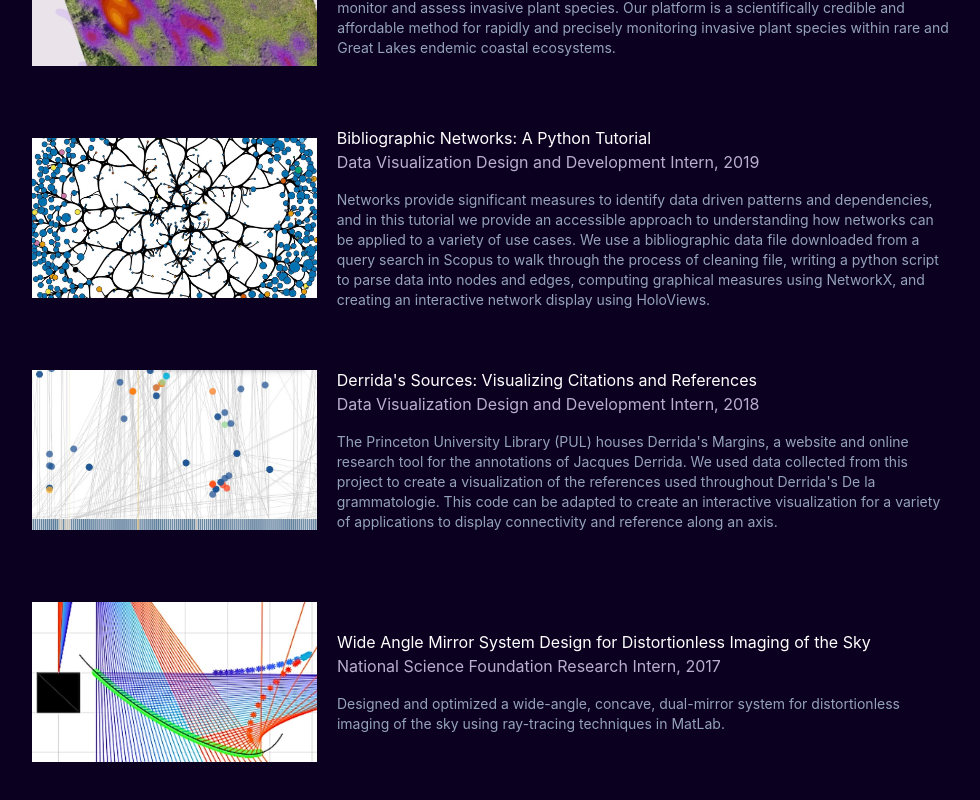
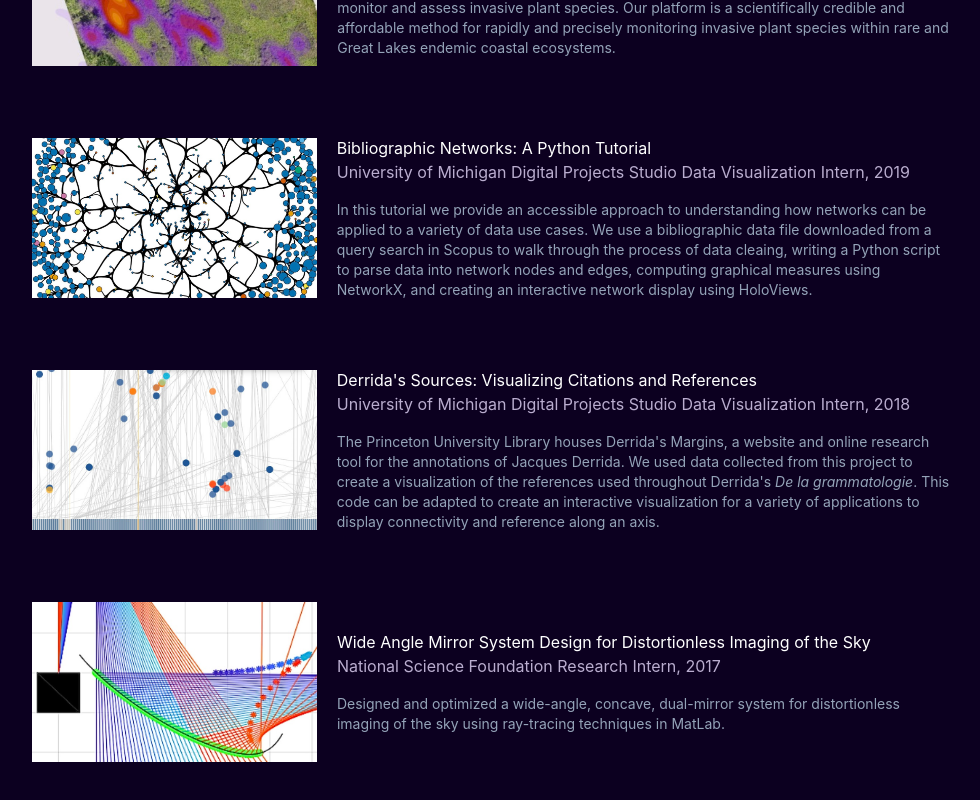
Before and after one commit to hvanova/hvanova.github.io, a Svelte app: page / in a window 1280 px wide. Shown: the part 2232-3032 px from the top of the page, without its empty margins (147-1127 px from the left). Built offline with nearby package versions, Linux system fonts and the light colour scheme.

Commit message:
projects update

```diff
--- a/content/projects.js
+++ b/content/projects.js
@@ -20,17 +20,17 @@ export default [
         title: `Bibliographic Networks: A Python Tutorial`,
         link: `https://github.com/clarkdatalabs/bibliometric_networks?tab=readme-ov-file#bibliographic-networks-a-python-tutorial`,
         imagePath: `/images/bibnet.jpeg`,
-        description: `Networks provide significant measures to identify data driven patterns and dependencies, and in this tutorial we provide an accessible approach to understanding how networks can be applied to a variety of use cases. We use a bibliographic data file downloaded from a query search in Scopus to walk through the process of cleaning file, writing a python script to parse data into nodes and edges, computing graphical measures using NetworkX, and creating an interactive network display using HoloViews.`,
-        role: `Data Visualization Design and Development Intern`,
+        description: `In this tutorial we provide an accessible approach to understanding how networks can be applied to a variety of data use cases. We use a bibliographic data file downloaded from a query search in Scopus to walk through the process of data cleaing, writing a Python script to parse data into network nodes and edges, computing graphical measures using NetworkX, and creating an interactive network display using HoloViews.`,
+        role: `University of Michigan Digital Projects Studio Data Visualization Intern`,
         year: `2019`,
     },
     {
         title: `Derrida's Sources: Visualizing Citations and References`,
         link: `https://clarkdatalabs.github.io/derrida/`,
         imagePath: `/images/derrida.jpeg`,
-        description: `The Princeton University Library (PUL) houses Derrida's Margins, a website and online research tool for the annotations of Jacques Derrida. We used data collected from this project to create a visualization of the references used throughout Derrida's De la grammatologie.
+        description: `The Princeton University Library houses Derrida's Margins, a website and online research tool for the annotations of Jacques Derrida. We used data collected from this project to create a visualization of the references used throughout Derrida's <i>De la grammatologie</i>.
         This code can be adapted to create an interactive visualization for a variety of applications to display connectivity and reference along an axis.`,
-        role: `Data Visualization Design and Development Intern`,
+        role: `University of Michigan Digital Projects Studio Data Visualization Intern`,
         year: `2018`,
     },
     {
--- a/src/components/Projects.svelte
+++ b/src/components/Projects.svelte
@@ -18,7 +18,7 @@
                         {project.role}, {project.year}
                     </div>
                     <div class="text-greyText mt-4 text-sm">
-                        {project.description}
+                        {@html project.description}
                     </div>
                 </div>
             </div>
```
